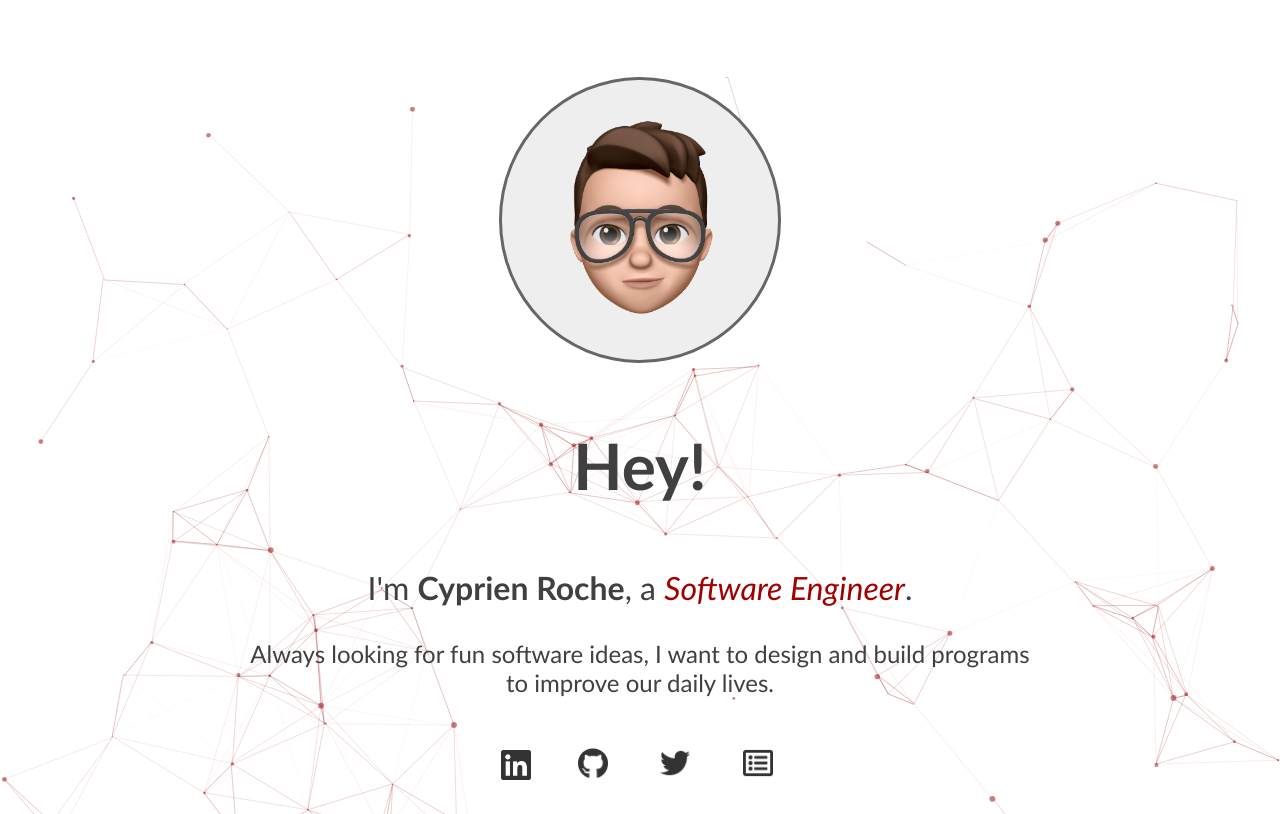
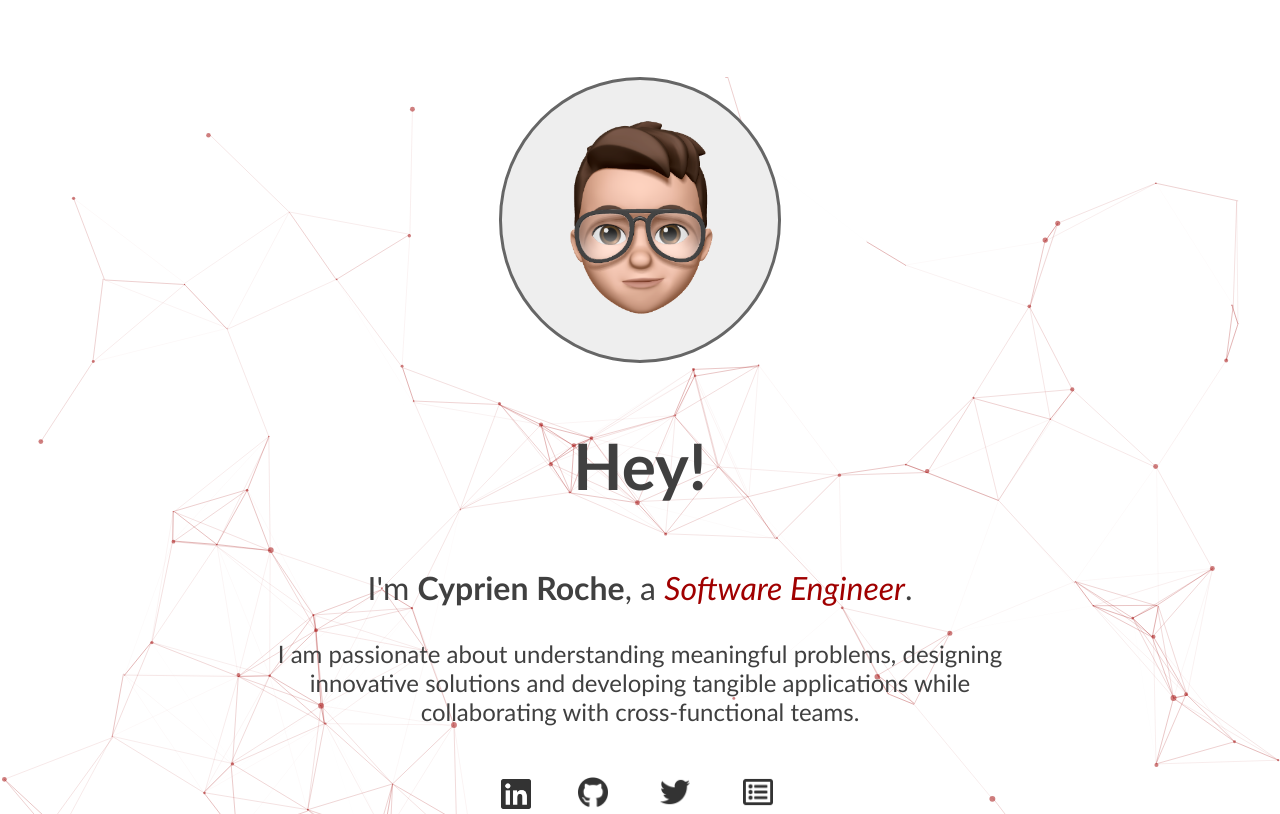
Before and after one commit to cyprienroche/cyprienroche.github.io, a plain HTML site: page index.html in a window 1280 px wide. Drawn offline with Linux system fonts and the light colour scheme.

Commit message:
Update index.html

```diff
--- a/index.html
+++ b/index.html
@@ -27,7 +27,7 @@
         I'm <strong>Cyprien Roche</strong>, a <em style="color: #a00000">Software Engineer</em>.
     </p>
     <p class="description">
-        Always looking for fun software ideas, I want to design and build programs to improve our daily lives.
+        I am passionate about understanding meaningful problems, designing innovative solutions and developing tangible applications while collaborating with cross-functional teams.
     </p>
 </div>
 <!-- About Me section end -->
```
